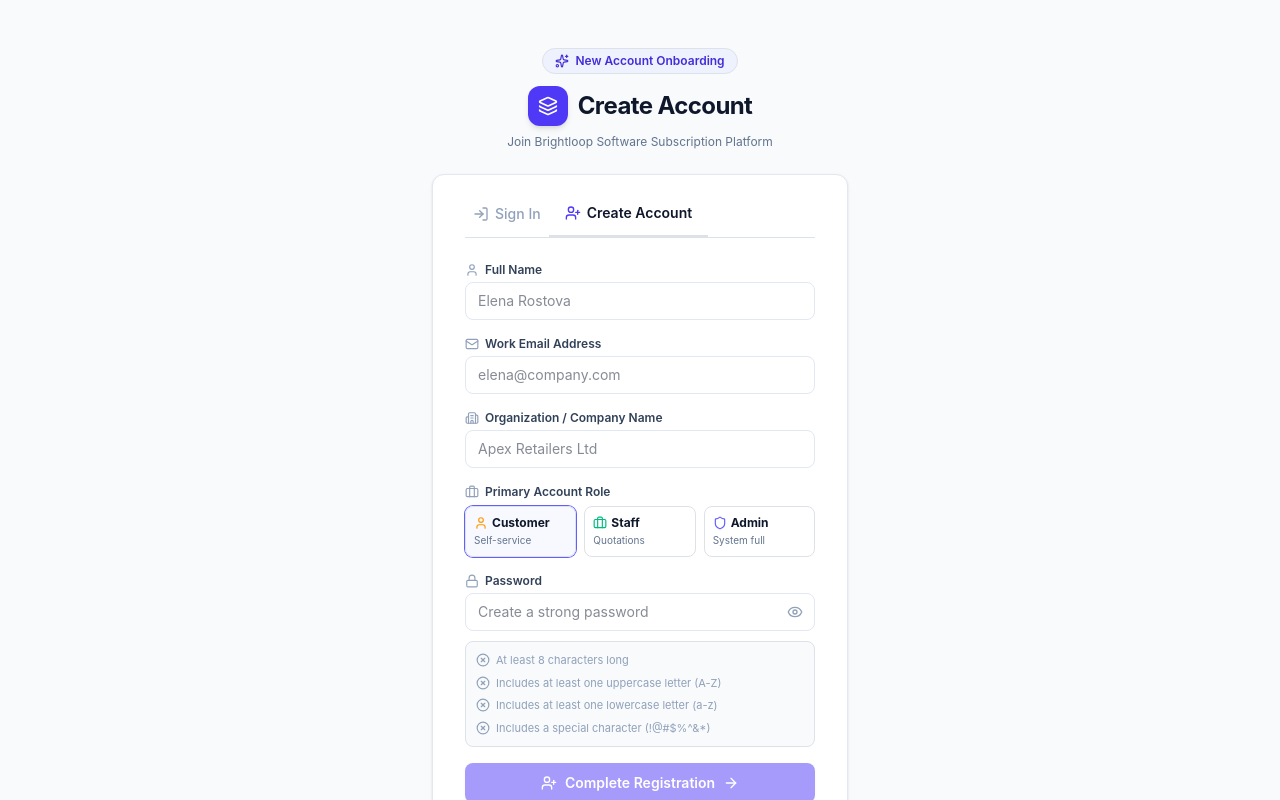
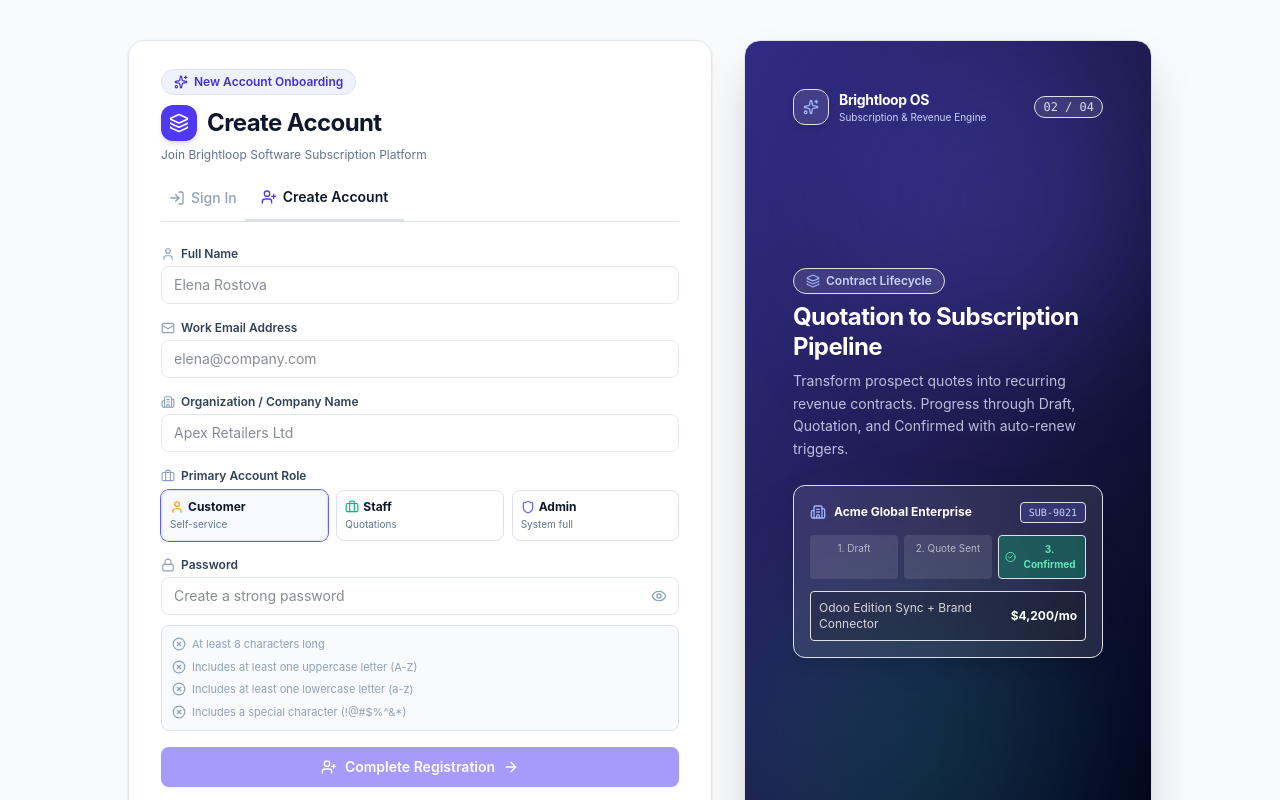
Before and after one commit to Odoo-Kochin/OdooHackathonKochi, a React (Vite) app in the folder client/: page /register in a window 1280 px wide. Shown: the top 800 px of the page. Built offline with nearby package versions, Linux system fonts and the light colour scheme.

Commit message:
feat(auth): integrate animated capability showcase carousel in login and register views

```diff
--- a/client/src/pages/Login.tsx
+++ b/client/src/pages/Login.tsx
@@ -3,6 +3,7 @@ import { Link, useNavigate } from 'react-router-dom'
 import { useAuth } from '@/context/AuthContext'
 import type { UserRole } from '@shared/contracts/auth.js'
 import { Modal } from '@/components/ui/modal'
+import { AuthCarousel } from '@/components/auth/AuthCarousel'
 import {
   Layers,
   Shield,
@@ -83,18 +84,22 @@ export const Login: React.FC = () => {
   }
 
   return (
-    <div className="min-h-screen bg-slate-50 dark:bg-slate-950 flex flex-col justify-center py-12 sm:px-6 lg:px-8">
+    <div className="min-h-screen bg-slate-50 dark:bg-slate-950 flex items-center justify-center py-10 px-4 sm:px-6 lg:px-8">
+      <div className="w-full max-w-5xl grid grid-cols-1 lg:grid-cols-12 gap-8 items-stretch">
+        {/* Left Side: Auth Card */}
+        <div className="lg:col-span-7 flex flex-col justify-center">
+          <div className="bg-white dark:bg-slate-900 py-7 px-6 sm:px-8 shadow-sm border border-slate-200 dark:border-slate-800 rounded-2xl">
             {/* Brand Header */}
-      <div className="sm:mx-auto sm:w-full sm:max-w-md text-center">
-        <div className="inline-flex items-center gap-1.5 px-3 py-1 rounded-full bg-indigo-50 dark:bg-indigo-950/60 border border-indigo-200 dark:border-indigo-800 text-indigo-700 dark:text-indigo-300 text-xs font-semibold mb-3">
+            <div className="mb-6 text-left">
+              <div className="inline-flex items-center gap-1.5 px-3 py-1 rounded-full bg-indigo-50 dark:bg-indigo-950/60 border border-indigo-200 dark:border-indigo-800 text-indigo-700 dark:text-indigo-300 text-xs font-semibold mb-2.5">
                 <Sparkles className="w-3.5 h-3.5" />
                 <span>Brightloop Cloud Edition</span>
               </div>
-        <div className="flex items-center justify-center gap-2.5 mb-2">
-          <div className="w-10 h-10 rounded-xl bg-indigo-600 text-white shadow-md flex items-center justify-center font-bold">
+              <div className="flex items-center gap-2.5 mb-1.5">
+                <div className="w-9 h-9 rounded-xl bg-indigo-600 text-white shadow-md flex items-center justify-center font-bold">
                   <Layers className="w-5 h-5" />
                 </div>
-          <h1 className="text-2xl font-bold tracking-tight text-slate-900 dark:text-white">
+                <h1 className="text-xl sm:text-2xl font-bold tracking-tight text-slate-900 dark:text-white">
                   Brightloop Software
                 </h1>
               </div>
@@ -103,9 +108,6 @@ export const Login: React.FC = () => {
               </p>
             </div>
 
-      {/* Main Card */}
-      <div className="mt-6 sm:mx-auto sm:w-full sm:max-w-md px-4">
-        <div className="bg-white dark:bg-slate-900 py-7 px-6 sm:px-8 shadow-sm border border-slate-200 dark:border-slate-800 rounded-xl">
             {/* Navigation Tabs */}
             <div className="mb-6 flex border-b border-slate-200 dark:border-slate-800">
             <span className="pb-3 px-2 border-b-2 border-indigo-600 text-sm font-semibold text-slate-900 dark:text-white flex items-center gap-1.5">
@@ -290,6 +292,12 @@ export const Login: React.FC = () => {
         </div>
       </div>
 
+      {/* Right Side: Animated Feature Carousel */}
+      <div className="hidden lg:flex lg:col-span-5 flex-col">
+        <AuthCarousel />
+      </div>
+    </div>
+
       {/* Forgot Password Reset Modal */}
       <Modal
         isOpen={resetModalOpen}
--- a/client/src/pages/Register.tsx
+++ b/client/src/pages/Register.tsx
@@ -2,6 +2,7 @@ import React, { useState, useMemo } from 'react'
 import { Link, useNavigate } from 'react-router-dom'
 import { useAuth } from '@/context/AuthContext'
 import type { UserRole } from '@shared/contracts/auth.js'
+import { AuthCarousel } from '@/components/auth/AuthCarousel'
 import {
   Layers,
   CheckCircle2,
@@ -82,18 +83,22 @@ export const Register: React.FC = () => {
   }
 
   return (
-    <div className="min-h-screen bg-slate-50 dark:bg-slate-950 flex flex-col justify-center py-12 sm:px-6 lg:px-8">
+    <div className="min-h-screen bg-slate-50 dark:bg-slate-950 flex items-center justify-center py-10 px-4 sm:px-6 lg:px-8">
+      <div className="w-full max-w-5xl grid grid-cols-1 lg:grid-cols-12 gap-8 items-stretch">
+        {/* Left Side: Auth Card */}
+        <div className="lg:col-span-7 flex flex-col justify-center">
+          <div className="bg-white dark:bg-slate-900 py-7 px-6 sm:px-8 shadow-sm border border-slate-200 dark:border-slate-800 rounded-2xl">
             {/* Brand Header */}
-      <div className="sm:mx-auto sm:w-full sm:max-w-md text-center">
-        <div className="inline-flex items-center gap-1.5 px-3 py-1 rounded-full bg-indigo-50 dark:bg-indigo-950/60 border border-indigo-200 dark:border-indigo-800 text-indigo-700 dark:text-indigo-300 text-xs font-semibold mb-3">
+            <div className="mb-6 text-left">
+              <div className="inline-flex items-center gap-1.5 px-3 py-1 rounded-full bg-indigo-50 dark:bg-indigo-950/60 border border-indigo-200 dark:border-indigo-800 text-indigo-700 dark:text-indigo-300 text-xs font-semibold mb-2.5">
                 <Sparkles className="w-3.5 h-3.5" />
                 <span>New Account Onboarding</span>
               </div>
-        <div className="flex items-center justify-center gap-2.5 mb-2">
-          <div className="w-10 h-10 rounded-xl bg-indigo-600 text-white shadow-md flex items-center justify-center font-bold">
+              <div className="flex items-center gap-2.5 mb-1.5">
+                <div className="w-9 h-9 rounded-xl bg-indigo-600 text-white shadow-md flex items-center justify-center font-bold">
                   <Layers className="w-5 h-5" />
                 </div>
-          <h1 className="text-2xl font-bold tracking-tight text-slate-900 dark:text-white">
+                <h1 className="text-xl sm:text-2xl font-bold tracking-tight text-slate-900 dark:text-white">
                   Create Account
                 </h1>
               </div>
@@ -102,8 +107,6 @@ export const Register: React.FC = () => {
               </p>
             </div>
 
-      <div className="mt-6 sm:mx-auto sm:w-full sm:max-w-md px-4">
-        <div className="bg-white dark:bg-slate-900 py-7 px-6 sm:px-8 shadow-sm border border-slate-200 dark:border-slate-800 rounded-xl">
             {/* Navigation Tabs */}
             <div className="mb-6 flex border-b border-slate-200 dark:border-slate-800">
             <Link
@@ -351,6 +354,12 @@ export const Register: React.FC = () => {
           </div>
         </div>
       </div>
+
+      {/* Right Side: Animated Feature Carousel */}
+      <div className="hidden lg:flex lg:col-span-5 flex-col">
+        <AuthCarousel />
+      </div>
+    </div>
   </div>
   )
 }
```
Lines whose indentation alone changed are shown as unchanged.
